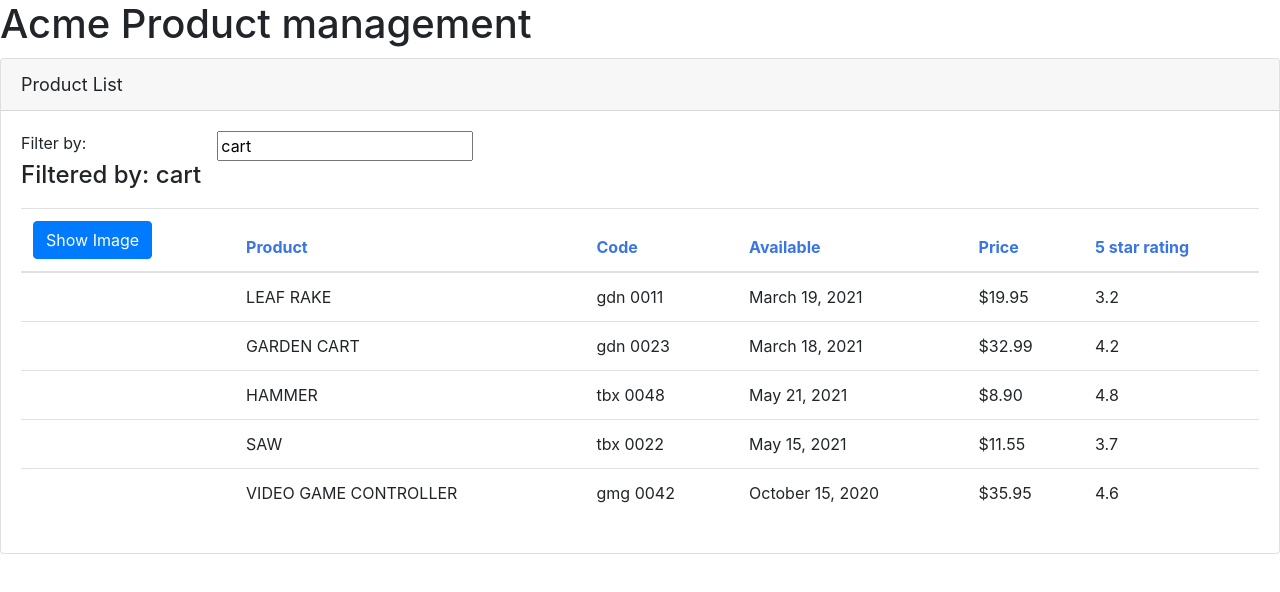
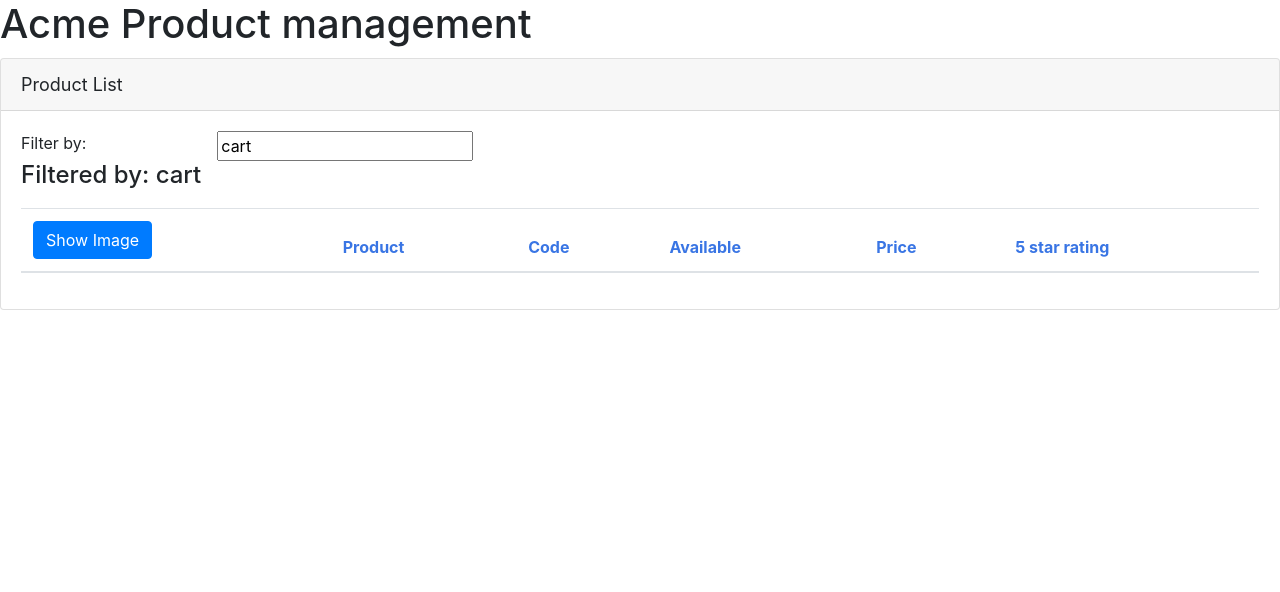
Before and after one commit to tomvictor/try_angular, an Angular app in the folder apm/: page / in a window 1280 px wide. Shown: the top 592 px of the page. Built offline with nearby package versions, Linux system fonts and the light colour scheme.

Commit message:
Filtering and arrow functions

```diff
--- a/apm/src/app/products/product-list.component.ts
+++ b/apm/src/app/products/product-list.component.ts
@@ -7,11 +7,13 @@
     styleUrls:['./product-list.component.css']
 })
 export class productListComponent implements OnInit{
+
     pageTitle : string = "Product List"
-
     imageWidth : number = 50;
     imageMargin:number = 2
     showImage : boolean = false
+    filteredProducts : IProduct[] = [];
+
     products : IProduct[] = [
         {
           "productId": 1,
@@ -74,7 +76,15 @@
       set listFilter(value: string) {
           this._listFilter = value ;
           console.log('In setter:', value)
+          this.filteredProducts = this.performFilter(value)
       }
+
+      performFilter(filterBy: string): IProduct[] {
+        filterBy = filterBy.toLowerCase();
+        return this.products.filter((product:IProduct) =>
+            product.productName.toLowerCase().includes(filterBy)
+        )
+    }
 
       ngOnInit():void {
           console.log("on init")
--- a/apm/src/app/products/produt-list.component.html
+++ b/apm/src/app/products/produt-list.component.html
@@ -29,7 +29,7 @@
                     </tr>
                 </thead>
                 <tbody>
-                    <tr *ngFor='let product of products'>
+                    <tr *ngFor='let product of filteredProducts'>
                         <td>
                             <img
                             *ngIf='showImage'
```
